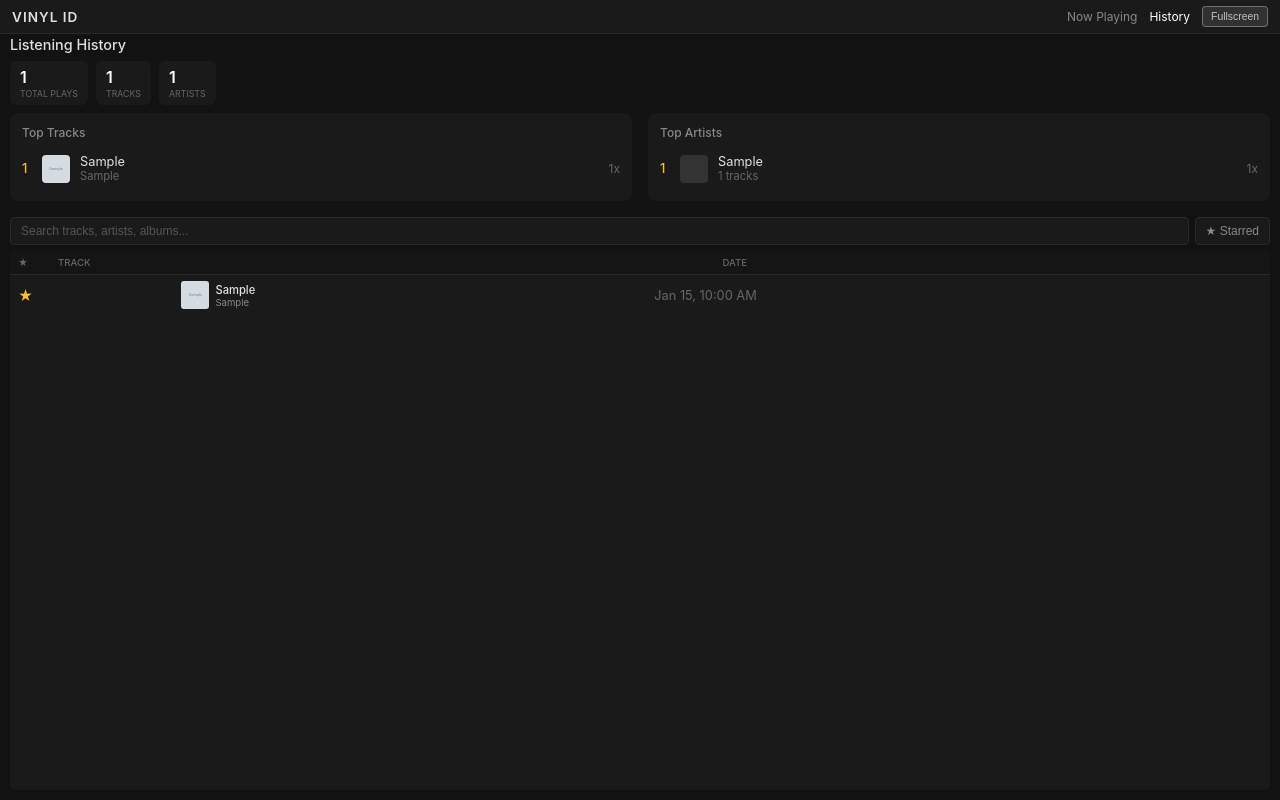
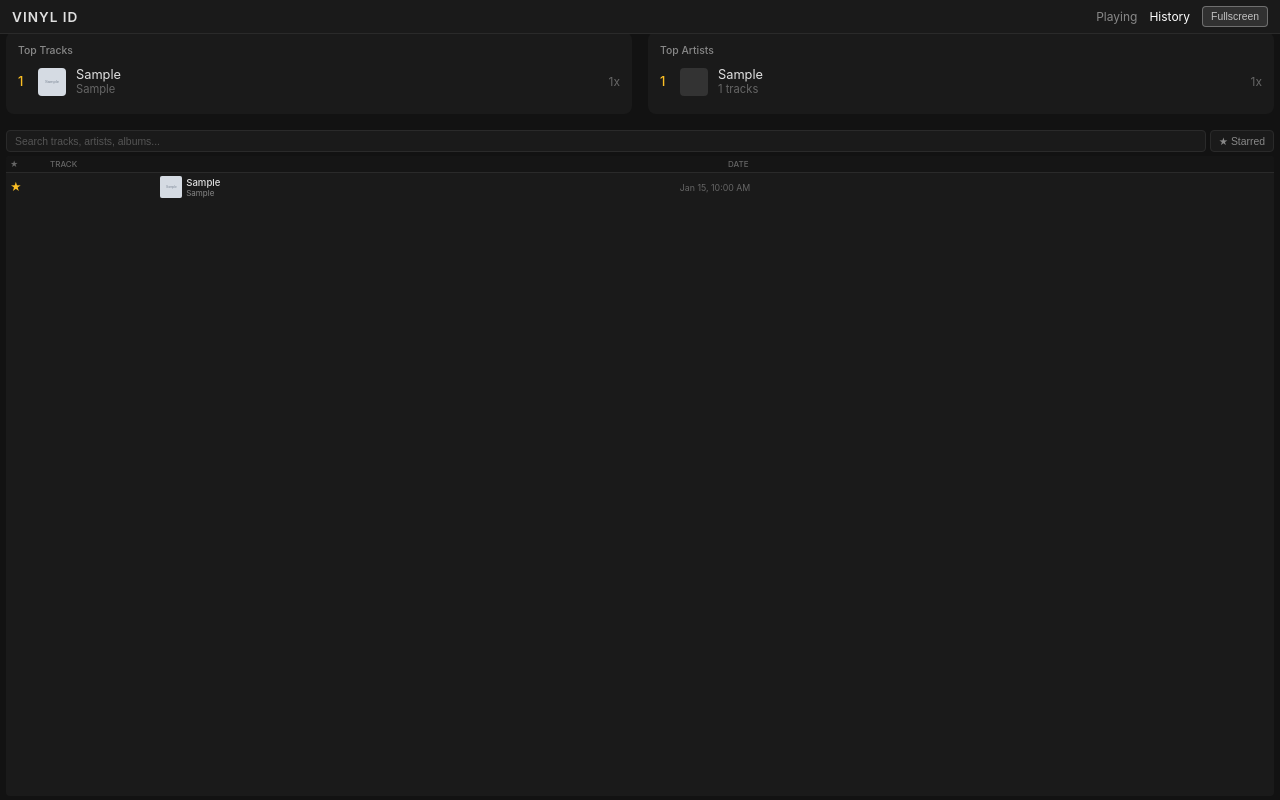
Before and after one commit to Connor-Tluck/vinyl_listener, a Flask app: page /history in a window 1280 px wide. Run offline with Flask 3, Linux system fonts and the light colour scheme; tables that the repository leaves empty hold one stand-in row (values such as "Sample post"); grey boxes marked "Sample" are stand-in pictures; lists and menus that the app fills with data are empty.

Commit message:
Fix star button size, preserve fullscreen on navigation, compact history
- Smaller star button on Now Playing page
- Fullscreen mode preserved when navigating between pages
- History page much more compact:
  - Hide title and stats row
  - Smaller fonts throughout (0.5-0.65rem)
  - Smaller track covers (22x22)
  - Tighter padding on all elements
- Should fit on 7-inch screen now

🤖 Generated with [Claude Code](https://claude.com/claude-code)

Co-Authored-By: Claude Opus 4.5 <noreply@anthropic.com>

```diff
--- a/templates/history.html
+++ b/templates/history.html
@@ -77,7 +77,7 @@
         .container {
             max-width: 1400px;
             margin: 0 auto;
-            padding: 36px 10px 10px;
+            padding: 32px 6px 4px;
             height: 100%;
             display: flex;
             flex-direction: column;
@@ -85,51 +85,25 @@
         }
 
         h1 {
-            font-size: 0.9rem;
-            font-weight: 500;
-            margin-bottom: 8px;
-            flex-shrink: 0;
+            display: none;
         }
 
         h2 {
-            font-size: 0.75rem;
+            font-size: 0.65rem;
             font-weight: 500;
             color: #888;
-            margin-bottom: 8px;
+            margin-bottom: 4px;
         }
 
-        /* Stats row */
+        /* Stats row - inline with filters */
         .stats-row {
-            display: flex;
-            gap: 8px;
-            margin-bottom: 8px;
-            flex-shrink: 0;
+            display: none;
         }
 
-        .stat {
-            background: #1a1a1a;
-            padding: 6px 10px;
-            border-radius: 6px;
-        }
-
-        .stat-value {
-            font-size: 1rem;
-            font-weight: 600;
-            color: #fff;
-        }
-
-        .stat-label {
-            font-size: 0.55rem;
-            color: #666;
-            text-transform: uppercase;
-            margin-top: 1px;
-        }
-
-        /* Two column layout - hidden on small screens */
+        /* Single column layout for small screens */
         .two-col {
-            display: grid;
-            grid-template-columns: 1fr;
-            gap: 8px;
+            display: flex;
+            flex-direction: column;
             flex: 1;
             min-height: 0;
             overflow: hidden;
@@ -138,6 +112,13 @@
         /* Hide calendar and top section on small screens */
         .calendar-panel, .top-section {
             display: none;
+        }
+
+        .main-panel {
+            flex: 1;
+            display: flex;
+            flex-direction: column;
+            min-height: 0;
         }
 
         /* Calendar */
@@ -312,19 +293,19 @@
         /* Filters */
         .filters {
             display: flex;
-            gap: 6px;
-            margin-bottom: 6px;
+            gap: 4px;
+            margin-bottom: 4px;
             flex-shrink: 0;
         }
 
         .search-input {
             flex: 1;
-            padding: 6px 10px;
+            padding: 4px 8px;
             background: #1a1a1a;
             border: 1px solid #2a2a2a;
             border-radius: 4px;
             color: #fff;
-            font-size: 0.75rem;
+            font-size: 0.65rem;
         }
 
         /* Hide date inputs on small screens */
@@ -355,12 +336,12 @@
         }
 
         .filter-btn {
-            padding: 6px 10px;
+            padding: 4px 8px;
             background: #1a1a1a;
             border: 1px solid #2a2a2a;
             border-radius: 4px;
             color: #888;
-            font-size: 0.75rem;
+            font-size: 0.65rem;
             cursor: pointer;
             transition: all 0.2s;
         }
@@ -379,7 +360,7 @@
         /* Table */
         .table-container {
             background: #1a1a1a;
-            border-radius: 6px;
+            border-radius: 4px;
             overflow: hidden;
             flex: 1;
             display: flex;
@@ -398,8 +379,8 @@
 
         th {
             text-align: left;
-            padding: 6px 8px;
-            font-size: 0.6rem;
+            padding: 3px 4px;
+            font-size: 0.5rem;
             font-weight: 500;
             color: #666;
             text-transform: uppercase;
@@ -424,9 +405,9 @@
         }
 
         td {
-            padding: 6px 8px;
+            padding: 3px 4px;
             border-bottom: 1px solid #222;
-            font-size: 0.7rem;
+            font-size: 0.6rem;
         }
 
         tr:last-child td {
@@ -440,13 +421,13 @@
         .track-cell {
             display: flex;
             align-items: center;
-            gap: 6px;
+            gap: 4px;
         }
 
         .track-cover {
-            width: 28px;
-            height: 28px;
-            border-radius: 3px;
+            width: 22px;
+            height: 22px;
+            border-radius: 2px;
             background: #333;
             object-fit: cover;
             flex-shrink: 0;
@@ -458,21 +439,21 @@
 
         .track-name {
             font-weight: 500;
-            font-size: 0.7rem;
+            font-size: 0.6rem;
             white-space: nowrap;
             overflow: hidden;
             text-overflow: ellipsis;
-            max-width: 150px;
+            max-width: 120px;
         }
 
         .track-artist {
-            font-size: 0.6rem;
+            font-size: 0.5rem;
             color: #888;
         }
 
         .text-muted {
             color: #666;
-            font-size: 0.8rem;
+            font-size: 0.55rem;
         }
 
         .play-count {
@@ -485,7 +466,7 @@
 
         .star-cell {
             cursor: pointer;
-            font-size: 0.9rem;
+            font-size: 0.7rem;
             color: #444;
             transition: color 0.2s;
         }
@@ -648,7 +629,7 @@
             <span>VINYL ID</span>
         </div>
         <div class="nav-links">
-            <a href="/">Now Playing</a>
+            <a href="/" id="playingLink">Playing</a>
             <a href="/history" class="active">History</a>
             <button class="fullscreen-btn" id="fullscreenBtn" title="Toggle fullscreen">Fullscreen</button>
         </div>
@@ -1018,6 +999,21 @@
         fullscreenBtn.addEventListener('click', toggleFullscreen);
         document.addEventListener('fullscreenchange', updateFullscreenButton);
 
+        // Preserve fullscreen when navigating
+        document.getElementById('playingLink').addEventListener('click', (e) => {
+            if (document.fullscreenElement) {
+                e.preventDefault();
+                sessionStorage.setItem('keepFullscreen', 'true');
+                window.location.href = '/';
+            }
+        });
+
+        // Re-enter fullscreen if coming from another page
+        if (sessionStorage.getItem('keepFullscreen') === 'true') {
+            sessionStorage.removeItem('keepFullscreen');
+            document.documentElement.requestFullscreen().catch(() => {});
+        }
+
         // Initial load
         loadStats();
         loadTopTracks();
```
Also changed, not shown: templates/index.html (+20 -5 lines).
